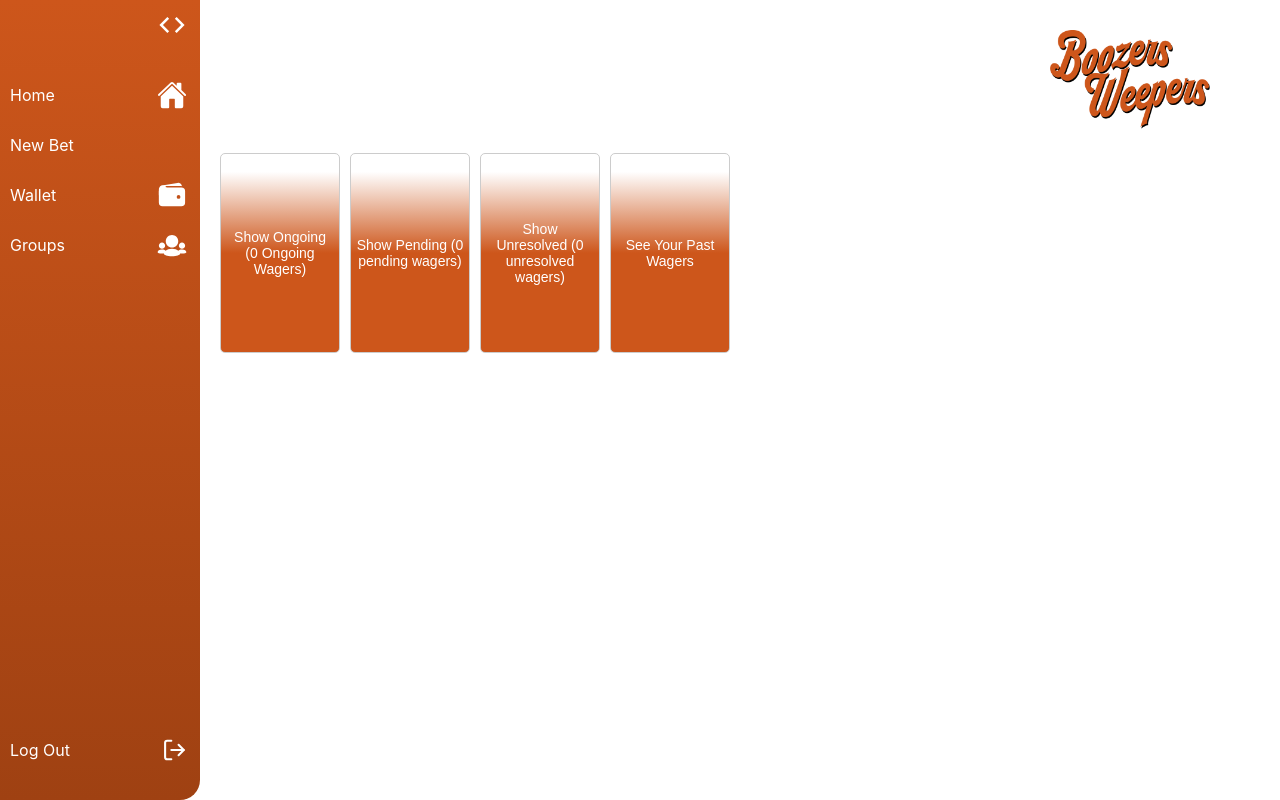
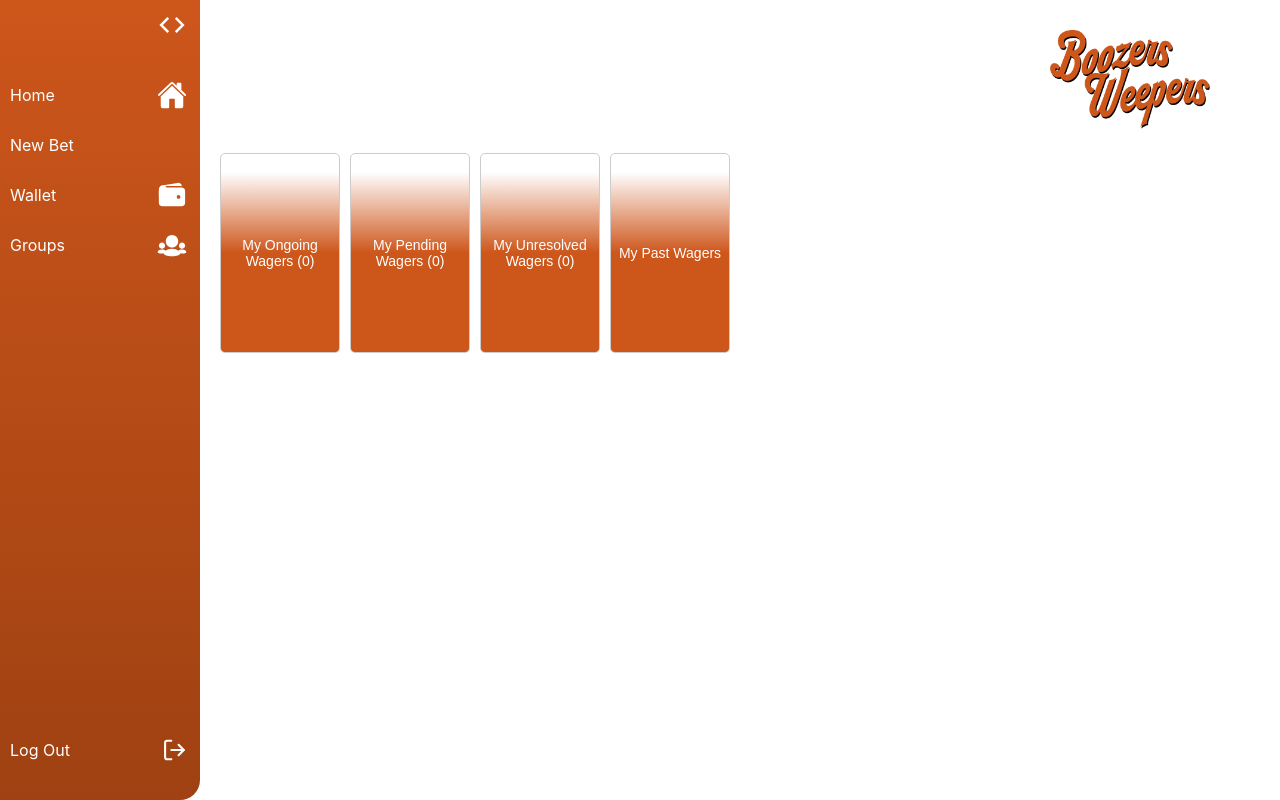
Before and after one commit to Catherine-Russell/BoozersWeepers, a React (Create React App) app in the folder frontend/: page /myAccount in a window 1280 px wide. Built offline with nearby package versions, Linux system fonts and the light colour scheme; no server answers; sample sign-in values are in the browser's storage; some icons are missing.

Commit message:
slight (temporary) change to the wording on myAccountPage

```diff
--- a/frontend/src/components/myAccountPage/MyAccountPage.js
+++ b/frontend/src/components/myAccountPage/MyAccountPage.js
@@ -152,10 +152,10 @@ const toggleHistory = (event) =>{
           <h1 id="my-account-page-heading" className='page-heading'> <NotificationDetails userId = {getSessionUserID(token)} messageAfterName={"'s Wagers"} /></h1>
           <div className="button-container">
 
-        <button onClick={toggleOngoing}>Show Ongoing ({ongoingWagers.length} Ongoing Wagers)</button>
-        <button onClick={togglePending}>Show Pending ({pendingWagers.length} pending wagers)</button>
-        <button onClick={toggleUnresolved}>Show Unresolved ({unresolvedWagers.length} unresolved wagers)</button>
-        <button onClick={toggleHistory}>See Your Past Wagers </button>
+        <button onClick={toggleOngoing}>My Ongoing Wagers ({ongoingWagers.length})</button>
+        <button onClick={togglePending}>My Pending Wagers ({pendingWagers.length})</button>
+        <button onClick={toggleUnresolved}>My Unresolved Wagers ({unresolvedWagers.length})</button>
+        <button onClick={toggleHistory}>My Past Wagers </button>
         </div>
 
 
--- a/frontend/src/components/myAccountPage/myAccountPageComponents/PendingWagers.js
+++ b/frontend/src/components/myAccountPage/myAccountPageComponents/PendingWagers.js
@@ -13,7 +13,7 @@ const PendingWagers = ({ navigate, pendingWagers }) => {
 						<div id="pending-wager" className='wager'>
               <div>{pendingWagers.map((wager) => (
                 <a key={wager._id} href={`/Wager/${wager._id}`} >
-                  <NotificationDetails messageBeforeName = {"waiting for"} userId = {wager.peopleInvolved[1]._id} messageAfterName ={`to respond to your wager`}/>
+                  <NotificationDetails messageBeforeName = {"Waiting for"} userId = {wager.peopleInvolved[1]._id} messageAfterName ={`to respond to your wager`}/>
                 </a>))}
               </div>
             </div>
--- a/frontend/src/components/myAccountPage/myAccountPageComponents/UnresolvedWagers.js
+++ b/frontend/src/components/myAccountPage/myAccountPageComponents/UnresolvedWagers.js
@@ -10,13 +10,13 @@ const UnresolvedWagers = ({ navigate, unresolvedWagers }) => {
 	if(token) {
 			return(
 				<div id="unresolved-wagers-feed">
-					<div id="unresolved-wagers-header" className="MyAccountSubheading">Your Unresolved Wagers:</div>
+					<div id="unresolved-wagers-header" className="MyAccountSubheading">Time's up! These wagers are past their deadline and it's time to declare a winner!</div>
 
 					{unresolvedWagers.map((wager) => (
 					<div key={wager.id}>
 
 					<a href={`/Wager/${wager._id}`} >
-						Time's up! Who won the wager that {wager.description}?
+						Who won the wager that {wager.description}?
 					</a>
 					</div>))}
 				</div>
```
